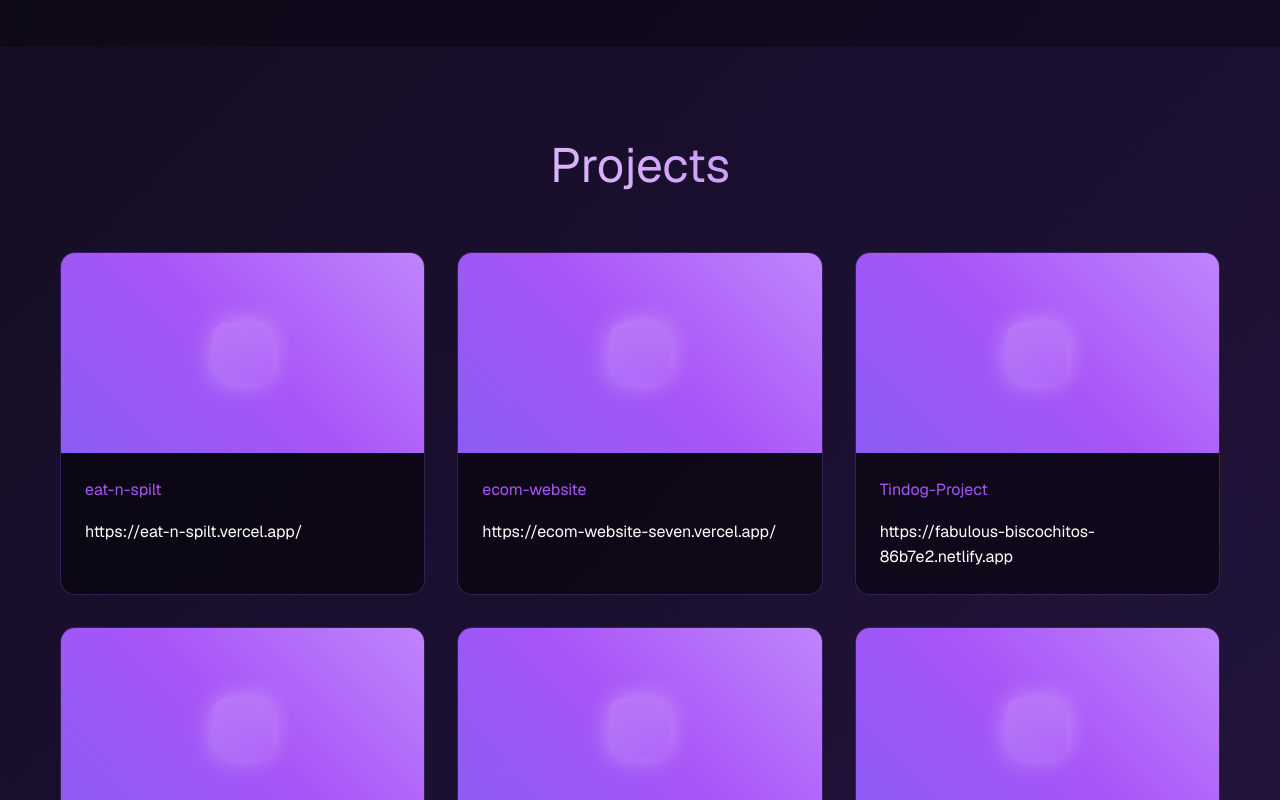
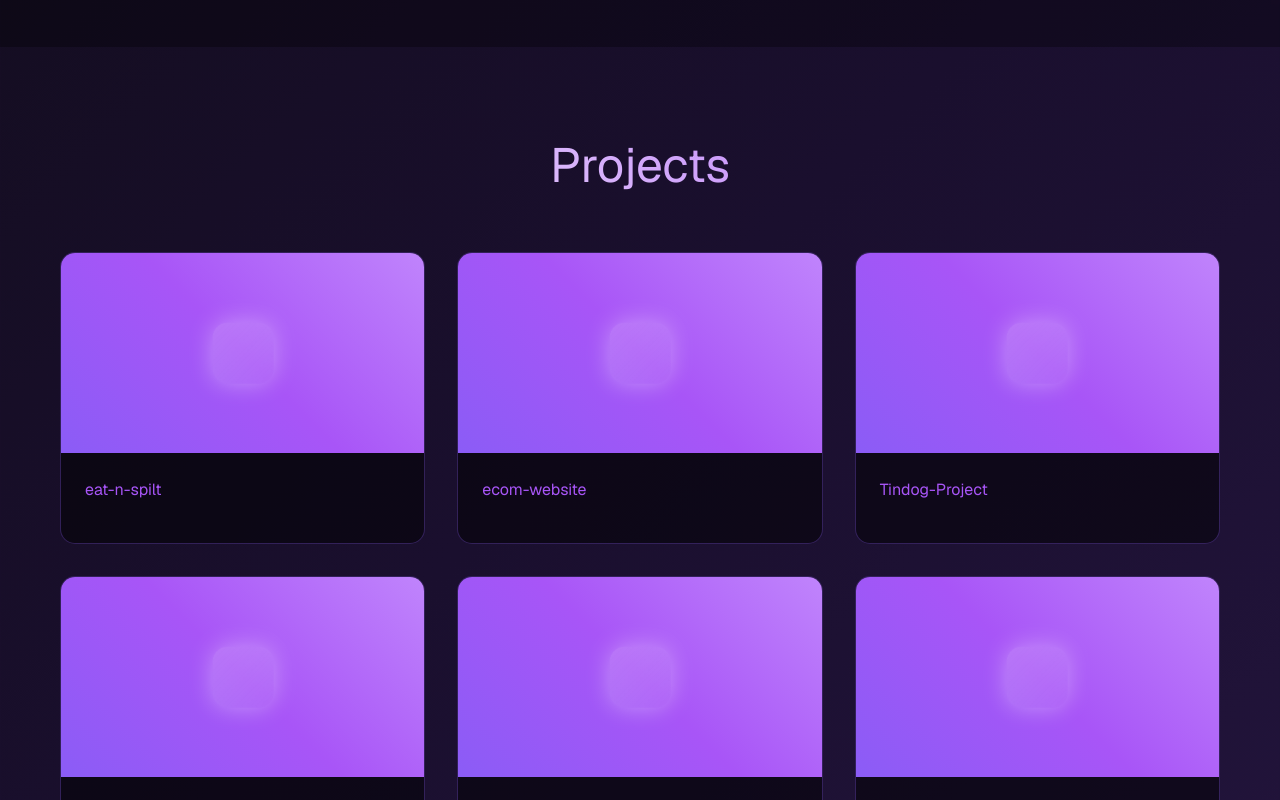
Before and after one commit to jaturaorn/F-Portfolio-New, a Next.js app: page / in a window 1280 px wide. Shown: the part 2000-2800 px from the top of the page. Built offline with nearby package versions, Linux system fonts and the light colour scheme.

Commit message:
add new project, style

```diff
--- a/src/app/Components/ProjectItems.tsx
+++ b/src/app/Components/ProjectItems.tsx
@@ -1,3 +1,5 @@
+import Link from "next/link";
+
 interface ProjectItemsProps {
   projectDataObject: {
     title: string;
@@ -8,13 +10,15 @@
 
 const ProjectItems = ({ projectDataObject }: ProjectItemsProps) => {
   return (
-    <div className="project-card">
+    <Link href={projectDataObject.link} target="_blank" className="project-card">
+    <div>
       <div className="project-image project-web" />
       <div className="project-content">
         <h3>{projectDataObject.title}</h3>
-        <p>{projectDataObject.link}</p>
+        <p></p>
       </div>
     </div>
+    </Link>
   );
 };
 
--- a/src/app/project.ts
+++ b/src/app/project.ts
@@ -1,28 +1,19 @@
 const projectData = [
   {
     title: "eat-n-spilt",
-    photoName: "/public/Images/Screenshot 2024-01-13 231726.png",
     link: "https://eat-n-spilt.vercel.app/",
   },
   {
     title: "ecom-website",
-    photoName: "/public/Images/Screenshot 2024-01-13 232137.png",
     link: "https://ecom-website-seven.vercel.app/",
   },
   {
     title: "Tindog-Project",
-    photoName: "/public/Images/Capture1.png",
     link: "https://fabulous-biscochitos-86b7e2.netlify.app",
   },
   {
     title: "Colma-academy-project",
-    photoName: "/public/Images/Capture2.jpg",
     link: "https://coma-academy.netlify.app/",
-  },
-  {
-    title: "Game-findyourhat-Js",
-    photoName: "/public/Images/Capture1.jpg",
-    link: "https://replit.com/@JaturapornGoo/Jsdasset",
   },
   {
     title: "Count-project",
@@ -31,43 +22,47 @@
   },
   {
     title: "Drum-kit-Project",
-    photoName: "/public/Images/Capture4.jpg",
     link: "https://drum-f-0c4a41.netlify.app/",
   },
   {
     title: "Tech_Ed-Project",
-    photoName: "/public/Images/Tech_Ed.png",
     link: "https://freetime-project.vercel.app/",
   },
   {
     title: "MEME-Project",
-    photoName: "/public/Images/MEME.png",
     link: "https://meme-ws-jaturaorn.vercel.app/",
   },
   {
     title: "Mondrian-Project",
-    photoName: "/public/Images/mondrian.png",
     link: "https://mondrian-project-alpha.vercel.app/",
   },
   {
-    title: "work-clone-project",
-    photoName: "/public/Images/Screenshot 2024-01-13 230851.png",
-    link: "https://work-clone-project.vercel.app/",
-  },
-  {
     title: "shopping-cart",
-    photoName: "/imgs/s1.jpg",
     link: "https://shopping-cartnew-nine.vercel.app",
   },
   {
     title: "pizza-m-enu",
-    photoName: "/public/Images/Screenshot 2024-01-13 231506.png",
     link: "https://pizza-m-enu.vercel.app/",
   },
   {
-    title: "BEM Clone Project",
-    photoName: "/public/Images/Capture.jpg",
-    link: "https://bem-clone-project.netlify.app",
+    title: "Car-Land-Project",
+    link: "https://learn-next-js-tau-ten.vercel.app",
+  },
+  {
+    title: "Travel-lists-Project",
+    link: "https://travel-list-react-green.vercel.app",
+  },
+  {
+    title: "Calculator",
+    link: "https://calculator-js-five-eta.vercel.app",
+  },
+  {
+    title: "NBA Player stat",
+    link: "https://nbastat-flame.vercel.app",
+  },
+  {
+    title: "Steps-Project",
+    link: "https://steps-react-eight.vercel.app/",
   },
 ];
 
```
